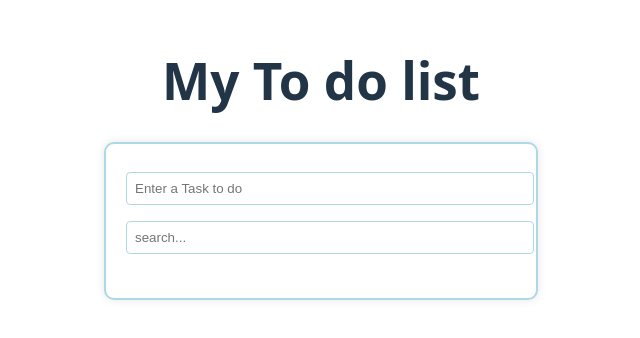
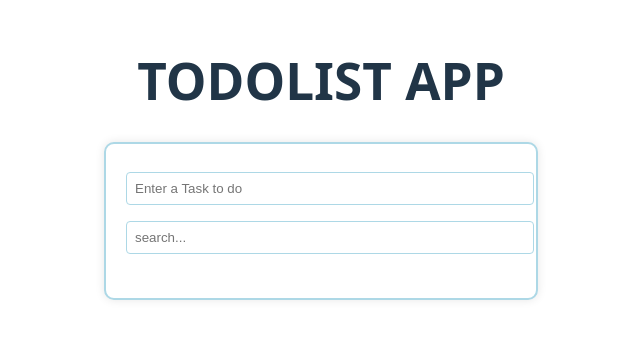
Before and after one commit to GislaineIrakoze/Todolistapp, a Vue app: page / in a window 1280 px wide. Shown: the part 226-564 px from the top of the page, without its empty margins (319-959 px from the left). Built offline with nearby package versions, Linux system fonts and the light colour scheme.

Commit message:
Update App.vue

```diff
--- a/src/App.vue
+++ b/src/App.vue
@@ -1,6 +1,6 @@
 <template>
   <div class="app">
-    <h1>My To do list</h1>
+    <h1>TODOLIST APP</h1>
     <HelloWorld />
   </div>
 </template>
```
